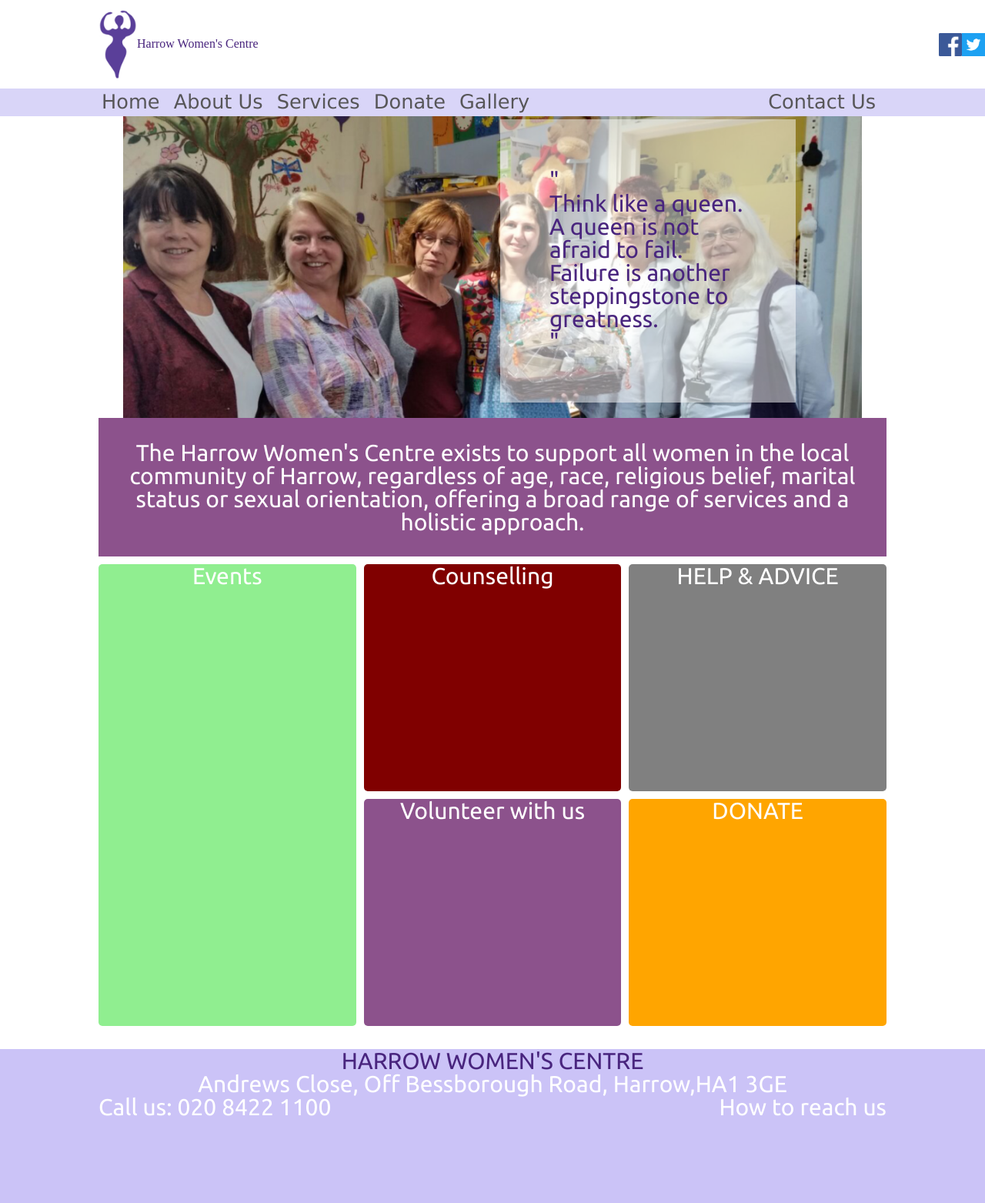
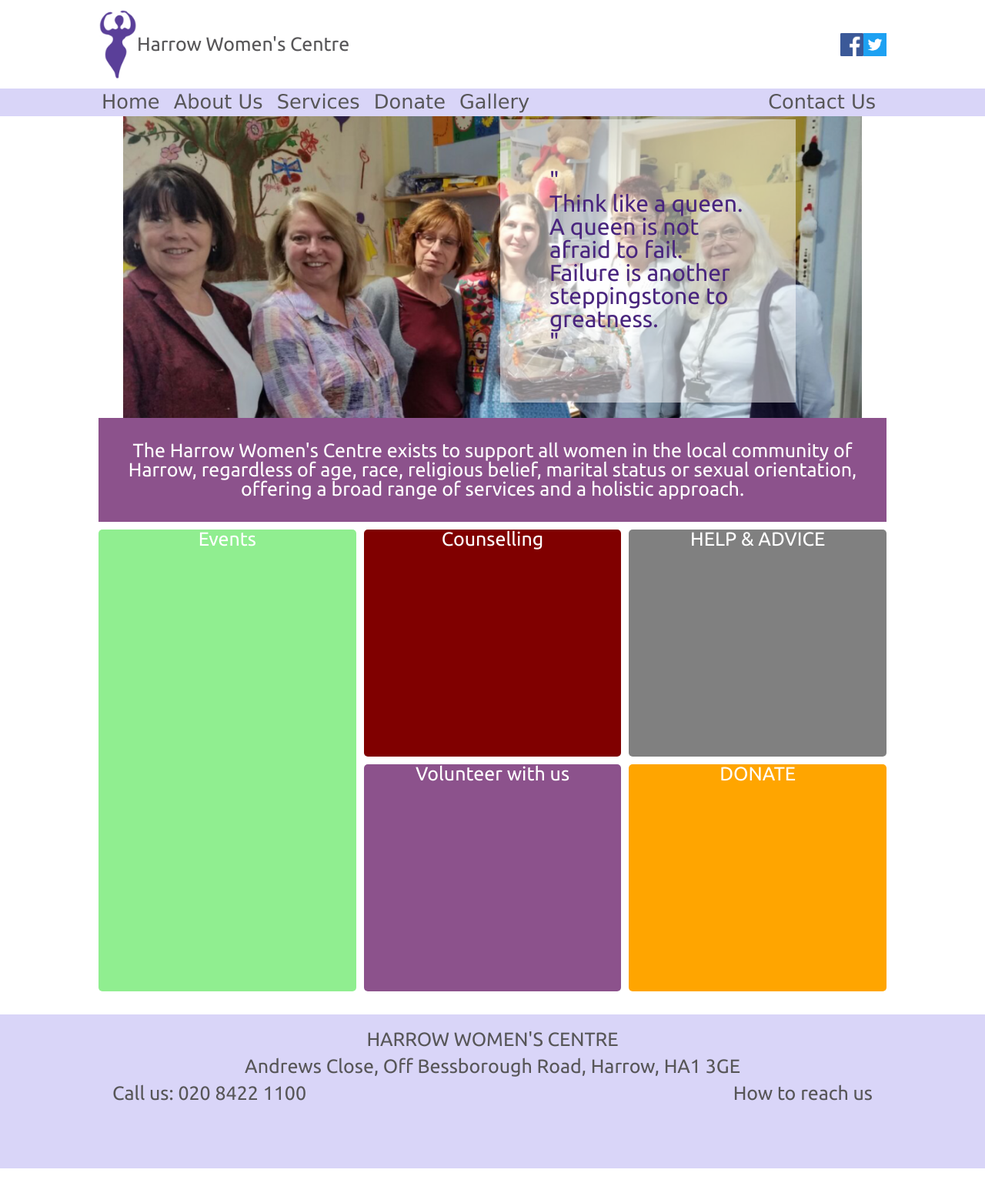
Before and after one commit to tansaku/harrow-womens-centre, a Jekyll site: the page built from index.html, in a window 1280 px wide. Shown: the whole page at 77% size. Built offline with Jekyll 4.4.1, drawn with Linux system fonts in a browser that asks for light colours; after the commit the page ends 1518 px from its top, so only the background shows below that.

Commit message:
added font colour to footer

```diff
--- a/assets/css/base.css
+++ b/assets/css/base.css
@@ -1,7 +1,7 @@
-section {
+header, section {
 	color: white;
 	font-family: Ubuntu;
-	font-size: 30px;
+	font-size: 25px;
 	text-align: center;
 	margin: auto;
 	width: 80%;
--- a/assets/css/footer.css
+++ b/assets/css/footer.css
@@ -1,8 +1,21 @@
 footer {
-	background-color: #9382ee7a;
+	background-color: #D9D5F8;
 	height: 200px;
+	padding: 10px;
 }
 
+.contact {
+	color: #575658;
+	padding: 10px;
+}
+
+h1.header__headline {
+	color: #575658;
+}
+
+.contact__address {
+	padding: 10px;
+}
 .contact__tel {
 	float: left;
 }
--- a/assets/css/header.css
+++ b/assets/css/header.css
@@ -1,5 +1,5 @@
 header {
-	width: 100%;
+	/*width: 100%;*/
 	height: 115px;
 	display: flex;
 	align-items: center;
@@ -11,7 +11,7 @@ header {
 	display: flex;
 	justify-content: space-between;
 	align-items: center;
-	margin: 0 10% 0 10%;
+	/*margin: 0 10% 0 10%;*/
 }
 
 .header__logo {
```
Also changed, not shown: _includes/footer.html (+5 -5 lines).
